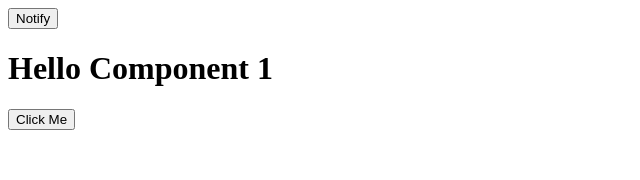
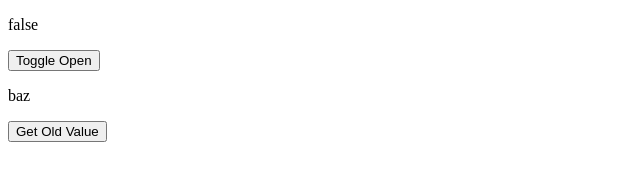
Before and after one commit to rendrazuriansyah/alpinejs-fundamentals, a plain HTML site: page index.html in a window 1280 px wide. Shown: the whole page, without its empty margins (0-640 px from the left). Drawn offline with nearby package versions, Linux system fonts and the light colour scheme.

Commit message:
feat: add `$watch` usage examples in Alpine.js
- Demonstrated `$watch` for monitoring state changes in Alpine.js.
- Included example for toggling a boolean (`open`) and logging its value on change.
- Added nested object (`foo.bar`) state monitoring with `$watch`, showing both new and old values.
- Enhanced understanding of reactivity and state observation in Alpine.js.

This update showcases how `$watch` can be utilized for debugging or triggering actions on state changes.

```diff
--- a/index.html
+++ b/index.html
@@ -13,23 +13,20 @@
 		></script>
 	</head>
 	<body>
-		<div x-data>
-			<span @notify="alert('Hello Bubble')">
-				<button @click="$dispatch('notify')">Notify</button>
-			</span>
+		<div
+			x-data="{open: false}"
+			x-init="$watch('open', value=>console.log(value))"
+		>
+			<p x-text="open"></p>
+			<button @click="open = !open">Toggle Open</button>
 		</div>
 
 		<div
-			x-data="{title: 'Hello Component 1'}"
-			@set-title.window="title = $event.detail"
+			x-data="{foo: {bar: 'baz'}}"
+			x-init="$watch('foo.bar', (value, oldValue) => console.log(oldValue))"
 		>
-			<h1 x-text="title"></h1>
-		</div>
-
-		<div x-data>
-			<button @click="$dispatch('set-title', 'Hello Component 2')">
-				Click Me
-			</button>
+			<p x-text="foo.bar"></p>
+			<button @click=" foo.bar = 'bob'">Get Old Value</button>
 		</div>
 	</body>
 </html>
```
